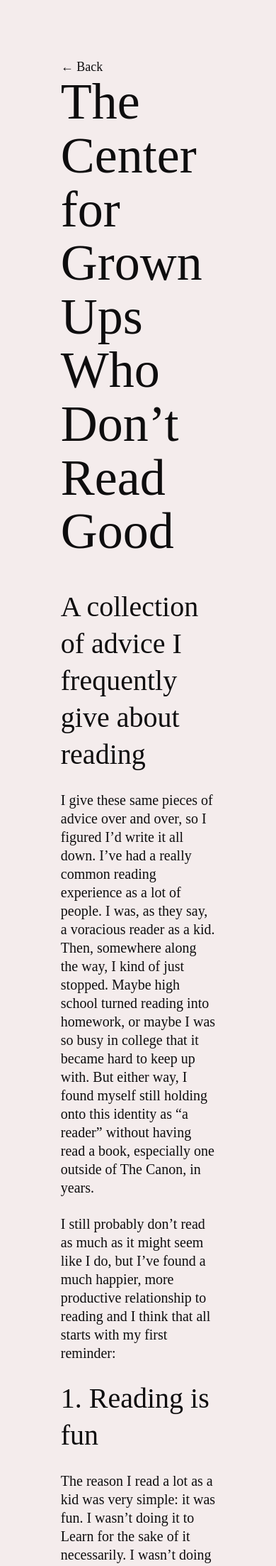
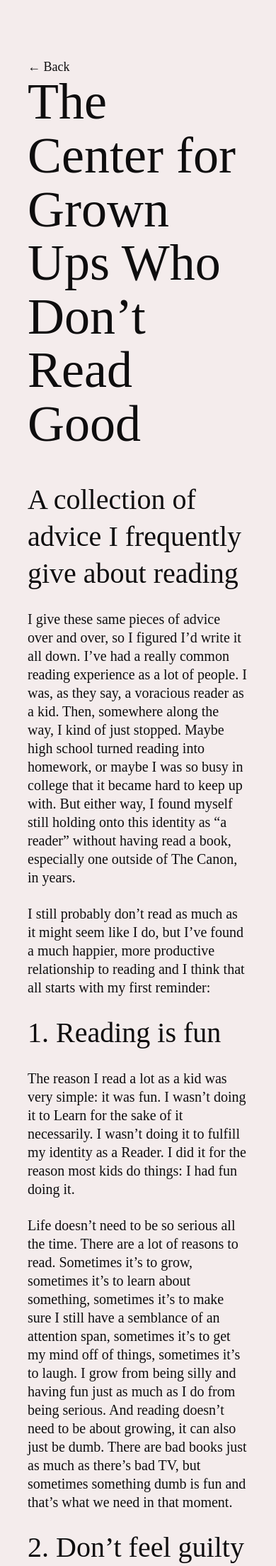
Before and after one commit to ampinsk/ampinsk.github.io, a Jekyll site: the page built from writing/reading-advice.md, in a window 390 px wide. Shown: the top 2206 px of the page at 71% size. Built offline with Jekyll 4.4.1, drawn with Linux system fonts in a browser that asks for light colours; some web fonts are replaced.

Commit message:
responsive tweak

```diff
--- a/_sass/_writing.scss
+++ b/_sass/_writing.scss
@@ -136,7 +136,11 @@ body.writing-bg {
 // Posts
 
 .post {
-  padding: 0 15%;
+  padding: 0;
+
+  @include mq($tablet) {
+    padding: 0 15%;
+  }
 }
 
 .post-content {
```
